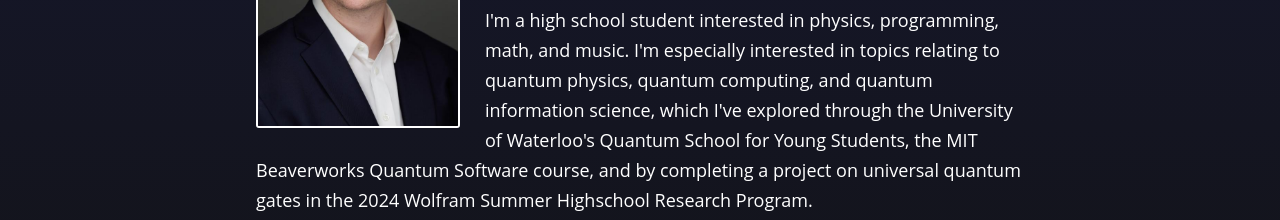
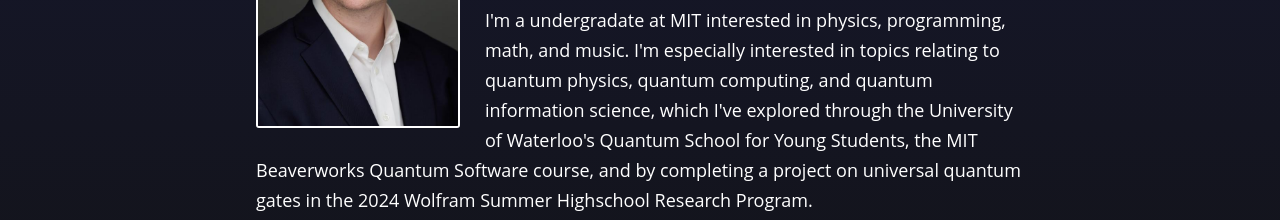
Before and after one commit to Christopherfrommaine/personal-website, a website: page dist/index.html in a window 1280 px wide. Shown: the part 274-494 px from the top of the page. Drawn offline with Linux system fonts and the light colour scheme.

Commit message:
bio updated

```diff
--- a/dist/index.html
+++ b/dist/index.html
@@ -50,7 +50,7 @@
         </p>
 
         <p>
-          I'm a high school student interested in physics, programming, math, and music. I'm especially interested in topics relating to quantum physics, quantum computing, and quantum information science, which I've explored through the University of Waterloo's Quantum School for Young Students, the MIT Beaverworks Quantum Software course, and by completing
+          I'm a undergradate at MIT interested in physics, programming, math, and music. I'm especially interested in topics relating to quantum physics, quantum computing, and quantum information science, which I've explored through the University of Waterloo's Quantum School for Young Students, the MIT Beaverworks Quantum Software course, and by completing
           <a class="text-link" href="https://community.wolfram.com/groups/-/m/t/3214252" target="_blank">
             a project on universal quantum gates
           </a> in the 2024 Wolfram Summer Highschool Research Program.
```
